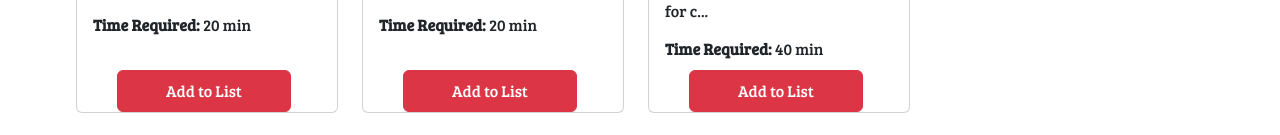
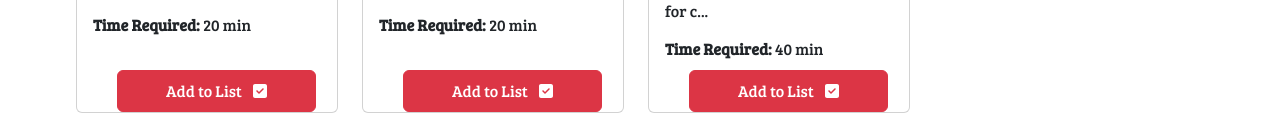
Before and after one commit to LaboneeAktar/daily-activities, a React (Create React App) app: page / in a window 1280 px wide. Shown: the part 522-657 px from the top of the page. Built offline with nearby package versions, Linux system fonts and the light colour scheme.

Commit message:
add to list button and icon add

```diff
--- a/package.json
+++ b/package.json
@@ -3,6 +3,9 @@
   "version": "0.1.0",
   "private": true,
   "dependencies": {
+    "@fortawesome/fontawesome-svg-core": "^6.2.0",
+    "@fortawesome/free-solid-svg-icons": "^6.2.0",
+    "@fortawesome/react-fontawesome": "^0.2.0",
     "@testing-library/jest-dom": "^5.16.5",
     "@testing-library/react": "^13.4.0",
     "@testing-library/user-event": "^13.5.0",
--- a/src/components/Activity/Activity.js
+++ b/src/components/Activity/Activity.js
@@ -1,4 +1,6 @@
 import React from 'react';
+import { FontAwesomeIcon } from '@fortawesome/react-fontawesome';
+import { faCheckSquare } from '@fortawesome/free-solid-svg-icons'
 
 const Activity = (props) => {
     console.log(props.activity);
@@ -12,7 +14,9 @@ const Activity = (props) => {
                     <p className="card-text">{about.slice(0, 100) + '...'}</p>
                     <h6><strong>Time Required:</strong> {time} min</h6>
                     <div className=''>
-                        <button className='btn btn-danger px-lg-5 py-lg-2 position-absolute bottom-0 ms-lg-4 ms-md-5 ms-5'>Add to List</button>
+                        <button className='btn btn-danger px-lg-5 py-lg-2 position-absolute bottom-0 ms-lg-4 ms-md-5 ms-5'><span className='pe-2'>Add to List</span> <span>
+                            <FontAwesomeIcon icon={faCheckSquare}></FontAwesomeIcon>  </span>
+                        </button>
                     </div>
                 </div>
             </div>
```
Also changed, not shown: src/components/Details/Details.css (added), src/components/Details/Details.js (added), 1 other file (tests, documents, lock files or other folders).
